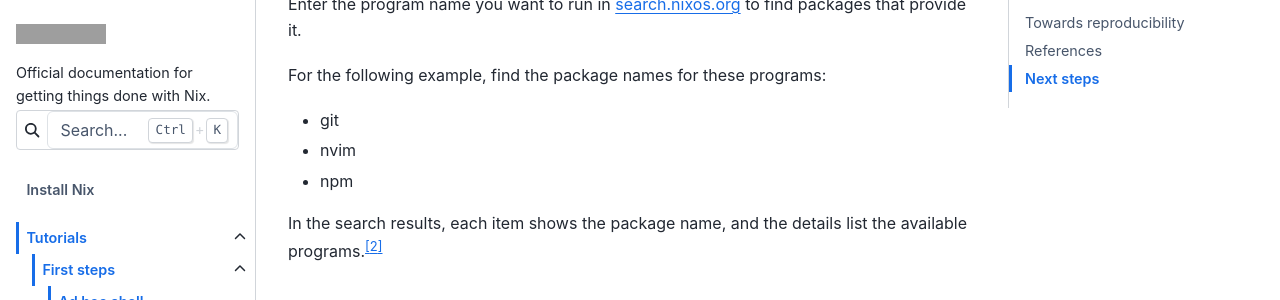
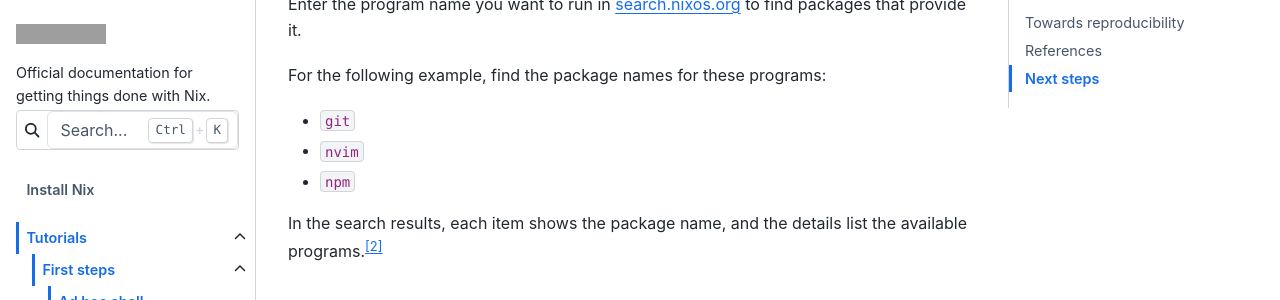
Before and after one commit to NixOS/nix.dev, a Sphinx documentation site: the page built from source/tutorials/first-steps/ad-hoc-shell-environments.md, in a window 1280 px wide and 900 px high, scrolled down 1294 px. Shown: the part 150-450 px from the top of the window. Built offline with Sphinx 7.4.7 and the Sphinx Book theme 1.1.4, drawn with Linux system fonts in a browser that asks for light colours; grey boxes are pictures that could not be loaded.

Commit message:
fix typography

```diff
--- a/source/tutorials/first-steps/ad-hoc-shell-environments.md
+++ b/source/tutorials/first-steps/ad-hoc-shell-environments.md
@@ -63,9 +63,9 @@ Enter the program name you want to run in [search.nixos.org](https://search.nixo
 
 For the following example, find the package names for these programs:
 
-- git
-- nvim
-- npm
+- `git`
+- `nvim`
+- `npm`
 
 In the search results, each item shows the package name, and the details list the available programs.[^2]
 
```
